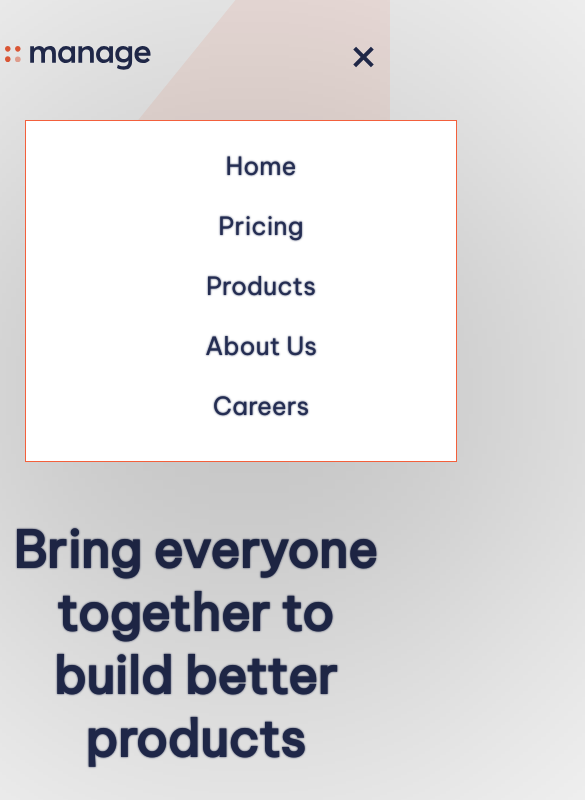
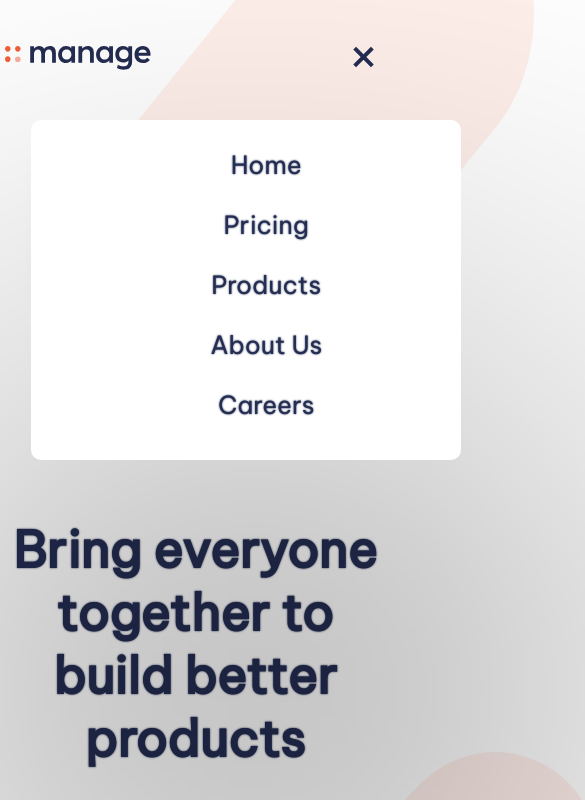
Before and after one commit to raoufyd/css-trainning, a plain HTML site: page index.html in a window 390 px wide. Both pictures are taken after a click on the picture 361 px from the left and 55 px from the top of the page. Shown: the top 800 px of the page, 585 px wide, since content can reach past the window. Drawn offline with nearby package versions, Linux system fonts and the light colour scheme.

Commit message:
mobile version final

```diff
--- a/index.css
+++ b/index.css
@@ -1,8 +1,5 @@
 html,
 body {
-  position: relative;
-  overflow-x: hidden;
-  margin: 0;
   font-family: "Be Vietnam Pro", sans-serif;
 }
 .overflowHidden {
@@ -43,14 +40,15 @@ body {
   display: none;
   position: fixed;
   background-color: white;
-  margin-left: 25px;
-  margin-right: 5px;
+  margin-left: 8%;
+  margin-right: 8%;
   width: 430px;
   height: 340px;
   text-align: center;
   top: 120px;
   z-index: 10;
-  border: #f3603c solid 1px;
+  border: #white solid 1px;
+  border-radius: 10px;
 }
 #hamburgerBlock ul {
   font-size: 25px;
@@ -61,6 +59,7 @@ body {
 }
 #hamburgerBlock li {
   margin: 20px;
+  cursor: pointer;
 }
 #close {
   display: none;
@@ -299,6 +298,9 @@ body {
   width: 100%;
   height: 210px;
 }
+#footerList li {
+  cursor: pointer;
+}
 #list3 {
   list-style-type: none;
   margin: 40px;
@@ -307,8 +309,8 @@ body {
   list-style-type: none;
   margin: 40px;
 }
+
 ul {
-  cursor: pointer;
   line-height: 40px;
 }
 #socialNetwork {
--- a/index.js
+++ b/index.js
@@ -2,13 +2,18 @@ function start() {
   var x = document.getElementById("hamburgerBlock");
   var y = document.getElementById("hamburger");
   var z = document.getElementById("close");
+  window.scroll({
+    top: 0,
+    left: 0,
+    behavior: "smooth",
+  });
 
   if (x.style.display === "block") {
     x.style.display = "none";
     document.body.classList.remove("overflowHidden");
     document.body.classList.add("overflowScroll");
   } else {
-    x.style.filter = "drop-shadow(8px 100px 250px black)";
+    x.style.filter = "drop-shadow(8px 400px 250px black)";
     x.style.display = "block";
     y.style.display = "none";
     z.style.display = "block";
@@ -23,6 +28,8 @@ function closer() {
   var z = document.getElementById("close");
 
   if (x.style.display === "block") {
+    document.body.classList.remove("overflowHidden");
+    document.body.classList.add("overflowScroll");
     x.style.display = "none";
     z.style.display = "none";
     y.style.display = "block";
```
